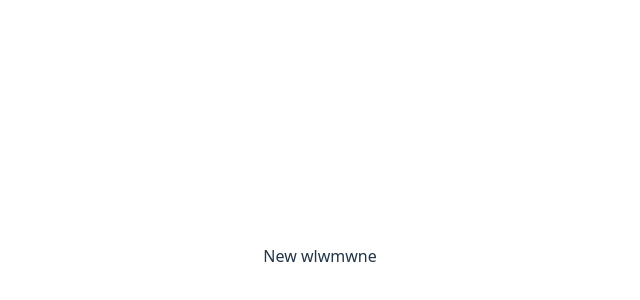
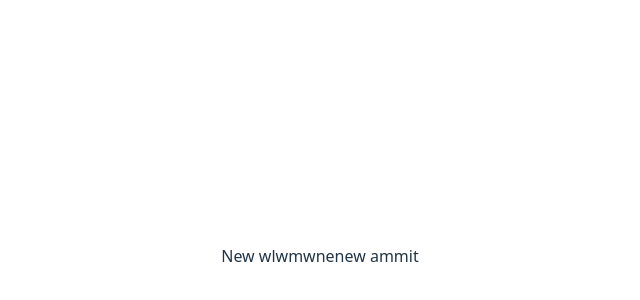
Before and after one commit to HitenArminder/CheckMate, a React app in the folder frontend/: page / in a window 1280 px wide. Shown: the part 144-444 px from the top of the page, without its empty margins (320-960 px from the left). Built offline with nearby package versions, Linux system fonts and the light colour scheme; the HTML template or start-up script is replaced by a standard one.

Commit message:
updated app

```diff
--- a/frontend/src/App.jsx
+++ b/frontend/src/App.jsx
@@ -10,6 +10,7 @@ function App() {
 
       <>
         <span>New wlwmwne</span>
+        <span>new ammit</span>
       </>
   )
 }
```
